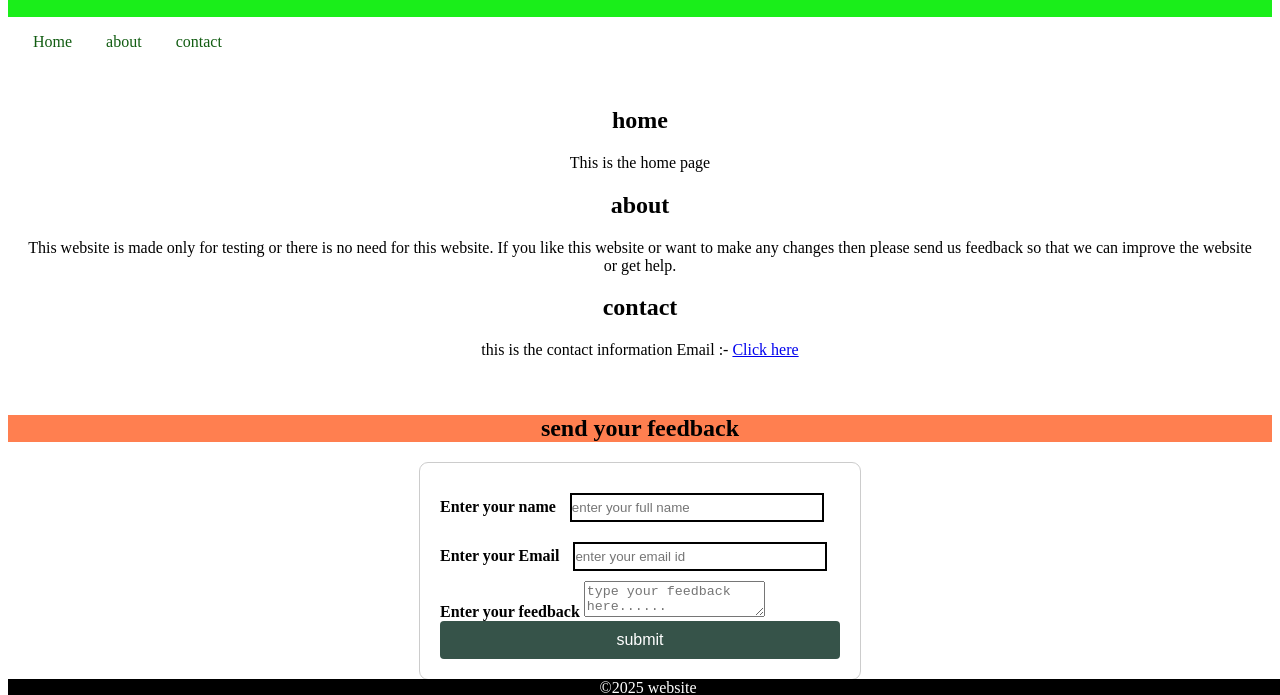
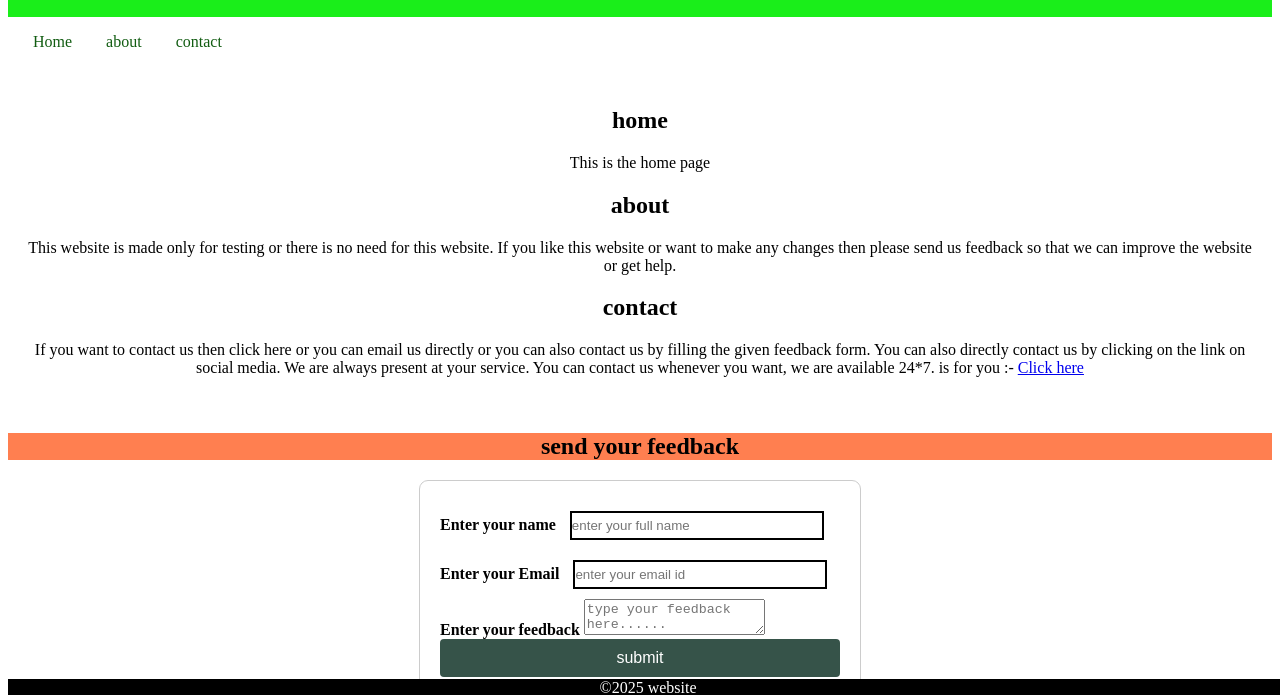
Before and after one commit to brajmohan88/brajmohan, a plain HTML site: page index.html in a window 1280 px wide. Shown: the part 103-798 px from the top of the page. Drawn offline with Linux system fonts and the light colour scheme.

Commit message:
Update index.html

```diff
--- a/index.html
+++ b/index.html
@@ -121,7 +121,7 @@ text-decoration: underline;
 <p>This website is made only for testing or there is no need for this website. If you like this website or want to make any changes then please send us feedback so that we can improve the website or get help.</p>
 
 <h2 id="contact">contact</h2>
-<p>this is the contact information Email :- <a href="mailto:brajmohanma;viya92011@gmail.com">Click here</a></p>
+<p>If you want to contact us then click here or you can email us directly or you can also contact us by filling the given feedback form. You can also directly contact us by clicking on the link on social media. We are always present at your service. You can contact us whenever you want, we are available 24*7. is for you :- <a href="mailto:brajmohanma;viya92011@gmail.com">Click here</a></p>
  </div>
  <form action="https://formspree.io/f/xyzyaagq" method="post">
     <h2>send your feedback </h2>
```
